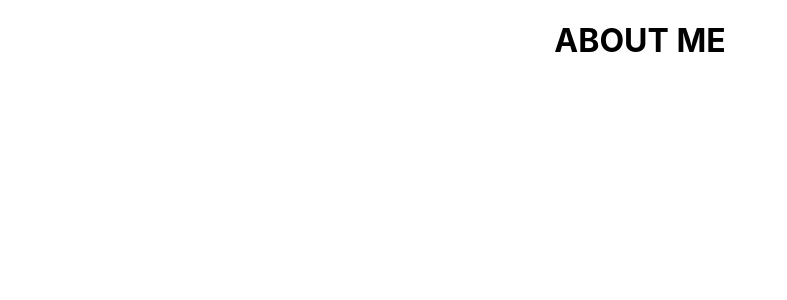
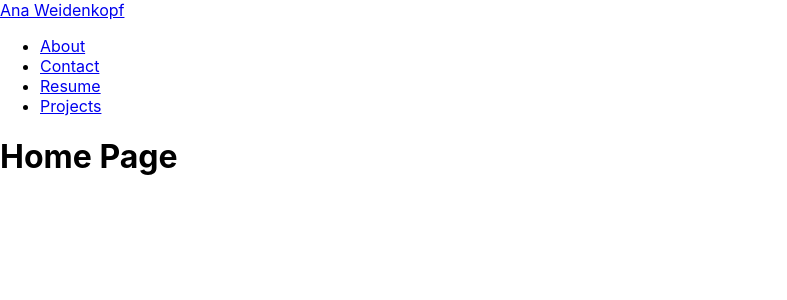
Before and after one commit to AWeidenkopf/portfolio-react, a React (Create React App) app: page / in a window 1280 px wide. Shown: the top 300 px of the page, without its empty margins (0-787 px from the left). Built offline with nearby package versions, Linux system fonts and the light colour scheme.

Commit message:
implement routes and navbar

```diff
--- a/package.json
+++ b/package.json
@@ -8,6 +8,7 @@
     "@testing-library/user-event": "^13.5.0",
     "react": "^18.2.0",
     "react-dom": "^18.2.0",
+    "react-router-dom": "^6.4.2",
     "react-scripts": "5.0.1",
     "web-vitals": "^2.1.4"
   },
--- a/src/App.js
+++ b/src/App.js
@@ -1,10 +1,42 @@
 import './App.css'
+import { Routes, Route } from 'react-router-dom'
+import Home from './Pages/Home/Home'
+import About from './Pages/About/About'
+import Contact from './Pages/Contact/Contact'
+import Resume from './Pages/Resume/Resume'
+import Projects from './Pages/Projects/Projects'
+import NavBar from './Components/NavBar/NavBar'
 
 function App() {
   return (
-    <div className="App">
-      <h1>ABOUT ME</h1>
-    </div>
+    <>
+    <NavBar/>
+    <Routes>
+      <Route
+      path='/'
+      element={<Home />}
+      />
+
+      <Route
+      path='about'
+      element={<About />}
+      />
+
+      <Route
+      path='contact'
+      element={<Contact />}
+      />
+
+      <Route
+      path='resume'
+      element={<Resume />}
+      />
+      <Route
+      path='projects'
+      element={<Projects />}
+      />
+    </Routes>
+    </>
   )
 }
 
--- /dev/null
+++ b/src/Components/NavBar/NavBar.jsx
@@ -0,0 +1,29 @@
+import { Link } from "react-router-dom"
+
+function NavBar() {
+  return (
+    <nav>
+      <Link to='/' > Ana Weidenkopf </Link>
+
+      <ul>
+        <li>
+          <Link to='/about' > About </Link>
+        </li>
+
+        <li>
+        <Link to='/contact' > Contact </Link>
+        </li>
+
+        <li>
+        <Link to='/resume' > Resume </Link>
+        </li>
+
+        <li>
+        <Link to='/projects' > Projects </Link>
+        </li>
+      </ul>
+    </nav>
+  )
+}
+
+export default NavBar
--- a/src/index.js
+++ b/src/index.js
@@ -3,12 +3,13 @@ import ReactDOM from 'react-dom/client';
 import './index.css';
 import App from './App';
 import reportWebVitals from './reportWebVitals';
+import { BrowserRouter as Routes } from 'react-router-dom';
 
 const root = ReactDOM.createRoot(document.getElementById('root'));
 root.render(
-  <React.StrictMode>
+  <Routes>
     <App />
-  </React.StrictMode>
+  </Routes>
 );
 
 // If you want to start measuring performance in your app, pass a function
```
Also changed, not shown: 1 other file (tests, documents, lock files or other folders).
